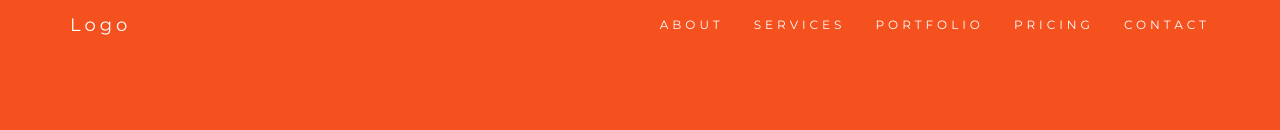
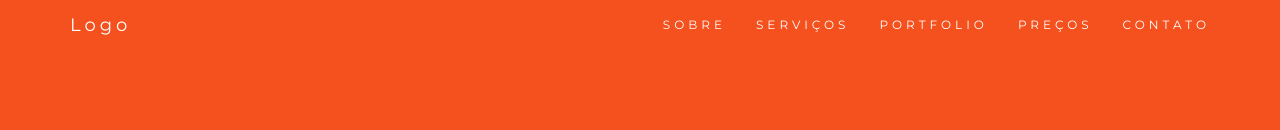
Before and after one commit to LucassvTI/centro-holistico-vida-feliz, a React (Create React App) app: page / in a window 1280 px wide. Shown: the top 130 px of the page. Built offline with nearby package versions, Linux system fonts and the light colour scheme.

Commit message:
Alterando o menu para o português

```diff
--- a/src/components/header.js
+++ b/src/components/header.js
@@ -15,11 +15,11 @@ const Header = props => {
                     </div>
                     <div className='collapse navbar-collapse' id='myNavbar'>
                         <ul className='nav navbar-nav navbar-right'>
-                            <li><a href='/'>ABOUT</a></li>
-                            <li><a href='/services'>SERVICES</a></li>
+                            <li><a href='/'>SOBRE</a></li>
+                            <li><a href='/services'>SERVIÇOS</a></li>
                             <li><a href='/portfolio'>PORTFOLIO</a></li>
-                            <li><a href='/pricing'>PRICING</a></li>
-                            <li><a href='/contact'>CONTACT</a></li>
+                            <li><a href='/pricing'>PREÇOS</a></li>
+                            <li><a href='/contact'>CONTATO</a></li>
                         </ul>
                     </div>
                 </div>
```
